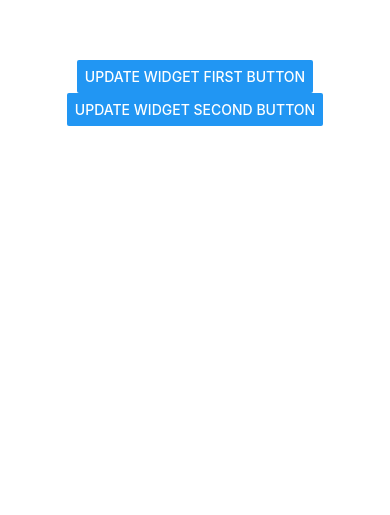
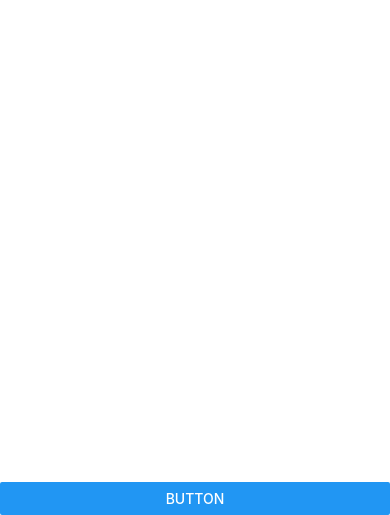
Before and after one commit to GvinP/dolar-blue-app, a React Native app: screen / in a window 390 px wide. Shown: the part 329-844 px from the top of the page. Built offline with nearby package versions, Linux system fonts and the light colour scheme.

Commit message:
add cotizaciones request

```diff
--- a/App.tsx
+++ /dev/null
@@ -1,26 +0,0 @@
-import React from 'react';
-import {View, Button, NativeModules} from 'react-native';
-
-// Import the native module
-const {WidgetModule} = NativeModules;
-
-const App = () => {
-  const updateWidget = (text: string) => {
-    WidgetModule.updateWidget(text);
-  };
-
-  return (
-    <View style={{flex: 1, justifyContent: 'center', alignItems: 'center'}}>
-      <Button
-        title="Update Widget first Button"
-        onPress={() => updateWidget('update from first button')}
-      />
-      <Button
-        title="Update Widget second Button"
-        onPress={() => updateWidget('second button!!!')}
-      />
-    </View>
-  );
-};
-
-export default App;
--- a/index.js
+++ b/index.js
@@ -3,7 +3,7 @@
  */
 
 import {AppRegistry} from 'react-native';
-import App from './App';
+import App from './src/App';
 import {name as appName} from './app.json';
 
 AppRegistry.registerComponent(appName, () => App);
--- a/package.json
+++ b/package.json
@@ -10,6 +10,8 @@
     "test": "jest"
   },
   "dependencies": {
+    "htmlparser2": "^10.0.0",
+    "parse5": "^7.2.1",
     "react": "18.3.1",
     "react-native": "0.76.5"
   },
--- /dev/null
+++ b/src/App.tsx
@@ -0,0 +1,65 @@
+import React, {useState} from 'react';
+import {View, Button, NativeModules, Text, ScrollView} from 'react-native';
+import {Cotizacion, extractCotizaciones, removeDuplicates} from './utils';
+
+// Import the native module
+const {WidgetModule} = NativeModules;
+
+const App = () => {
+  const [cotizaciones, setCotizaciones] = useState<Cotizacion[]>([]);
+  const updateWidget = (text: string) => {
+    WidgetModule.updateWidget(text);
+  };
+
+  const fetchDolar = async () => {
+    try {
+      const response = await fetch(`https://www.dolarhoy.com?${new Date()}`);
+      const blob = await response.blob();
+      const text = await new Response(blob).text();
+      const extractedCotizaciones = extractCotizaciones(text);
+      setCotizaciones(extractedCotizaciones);
+    } catch (error) {
+      console.error('fetch error', error);
+    }
+  };
+
+  return (
+    <View style={{flex: 1, justifyContent: 'center'}}>
+      <ScrollView style={{flex: 1, padding: 20}}>
+        {removeDuplicates(cotizaciones)
+          .filter(cotizacion => cotizacion.title !== 'Won')
+          .map((cotizacion, index) => (
+            <View key={index} style={{marginBottom: 10}}>
+              <Text
+                style={{
+                  fontWeight: 'bold',
+                  fontSize: 20,
+                  marginBottom: 10,
+                  color: '#cecece',
+                }}>
+                {cotizacion.title}
+              </Text>
+              <Text style={{marginBottom: 10, color: '#cecece'}}>
+                {cotizacion.compra}
+              </Text>
+              <Text style={{marginBottom: 10, color: '#cecece'}}>
+                {cotizacion.venta}
+              </Text>
+              <Text style={{marginBottom: 10, color: '#cecece'}}>
+                {cotizacion.porcentaje}
+              </Text>
+            </View>
+          ))}
+      </ScrollView>
+      {/* <Button
+        title="Update Widget first Button"
+        onPress={() => updateWidget('update from first button')}
+      /> */}
+      <View style={{marginTop: 20}}>
+        <Button title="Button" onPress={fetchDolar} />
+      </View>
+    </View>
+  );
+};
+
+export default App;
--- /dev/null
+++ b/src/utils.ts
@@ -0,0 +1,150 @@
+import {parseDocument} from 'htmlparser2';
+import {findAll, findOne, textContent} from 'domutils';
+
+// Define the data structure for extracted information
+export interface Cotizacion {
+  title: string;
+  compra?: string;
+  venta?: string;
+  porcentaje?: string;
+}
+
+// Sample HTML input (replace this with your dynamic HTML source)
+// const html = `
+// <div class="tile is-child">
+//   <a class="title">Dólar blue</a>
+//   <div class="values">
+//     <div class="compra"><div class="val">$1195</div></div>
+//     <div class="venta"><div class="val">$1215</div></div>
+//     <div class="var-porcentaje"><div>0.00%</div></div>
+//   </div>
+// </div>
+// <div class="tile is-child">
+//   <a class="title">Dólar Oficial</a>
+//   <div class="values">
+//     <div class="compra"><div class="val">$1012,50</div></div>
+//     <div class="venta"><div class="val">$1052,50</div></div>
+//     <div class="var-porcentaje"><div>0.00%</div></div>
+//   </div>
+// </div>
+// `;
+
+// Function to extract cotizaciones
+export const extractCotizaciones = (html: string): Cotizacion[] => {
+  const doc = parseDocument(html);
+
+  // Find all tiles with class "tile is-child"
+  const tiles = findAll(
+    el => el.attribs && el.attribs.class?.includes('tile is-child'),
+    doc,
+  );
+
+  const cotizaciones: Cotizacion[] = tiles.map(tile => {
+    const titleNode = findOne(
+      el => el.attribs && el.attribs.class === 'title',
+      tile,
+    );
+
+    // Extract title
+    let title = '';
+    if (titleNode) {
+      title = textContent(titleNode);
+    }
+
+    // Extract compra value
+    const compraNode = findAll(
+      el => el.attribs && el.attribs.class === 'val',
+      tile,
+    )[0];
+
+    let compra = '';
+    if (compraNode) {
+      compra = textContent(compraNode);
+    }
+
+    // Extract venta value (find second occurrence of 'val')
+    const ventaNode = findAll(
+      el => el.attribs && el.attribs.class === 'val',
+      tile,
+    )[1];
+    let venta = '';
+    if (ventaNode) {
+      venta = textContent(ventaNode);
+    }
+
+    // Extract porcentaje
+    const porcentajeNode = findAll(
+      el => el.attribs && el.attribs.class === 'var-porcentaje',
+      tile,
+    )[0];
+    let porcentaje = '';
+    if (porcentajeNode) {
+      porcentaje = textContent(porcentajeNode);
+    }
+
+    return {title, compra, venta, porcentaje};
+  });
+
+  return cotizaciones
+    .filter(cotizacion => cotizacion.title)
+    .filter(cotizacion => cotizacion.compra || cotizacion.venta);
+};
+
+export const removeDuplicates = (arr: Cotizacion[]): Cotizacion[] => {
+  const seen = new Set<string>();
+  return arr.filter(item => {
+    if (seen.has(item.title)) {
+      return false; // Duplicate, so skip it
+    }
+    seen.add(item.title);
+    return true; // Not a duplicate, so keep it
+  });
+};
+
+// Execute the function and log results
+// const cotizaciones = extractCotizaciones(html);
+// console.log(cotizaciones);
+
+// import {parseDocument} from 'htmlparser2';
+// import {findOne, findAll, textContent} from 'domutils';
+
+// // Replace this with your HTML source
+// const html = `
+// <div class="tile is-child">
+//   <a class="title">Dólar blue</a>
+//   <div class="values">
+//     <div class="compra"><div class="val">$1195</div></div>
+//     <div class="venta"><div class="val">$1215</div></div>
+//     <div class="var-porcentaje"><div>0.00%</div></div>
+//   </div>
+// </div>
+// `;
+
+// const extractData = html => {
+//   const doc = parseDocument(html);
+
+//   const tiles = findAll(
+//     el => el.attribs && el.attribs.class?.includes('tile is-child'),
+//     doc,
+//   );
+//   const data = tiles.map(tile => {
+//     const title = textContent(
+//       findOne(el => el.attribs && el.attribs.class === 'title', tile),
+//     );
+//     const compra = textContent(
+//       findOne(el => el.attribs && el.attribs.class === 'val', tile),
+//     );
+//     const venta = textContent(
+//       findAll(el => el.attribs && el.attribs.class === 'val', tile)[1],
+//     );
+//     const porcentaje = textContent(
+//       findOne(el => el.attribs && el.attribs.class === 'var-porcentaje', tile),
+//     );
+
+//     return {title, compra, venta, porcentaje};
+//   });
+
+//   return data;
+// };
+
+// console.log(extractData(html));
```
Also changed, not shown: 2 other files (tests, documents, lock files or other folders).
